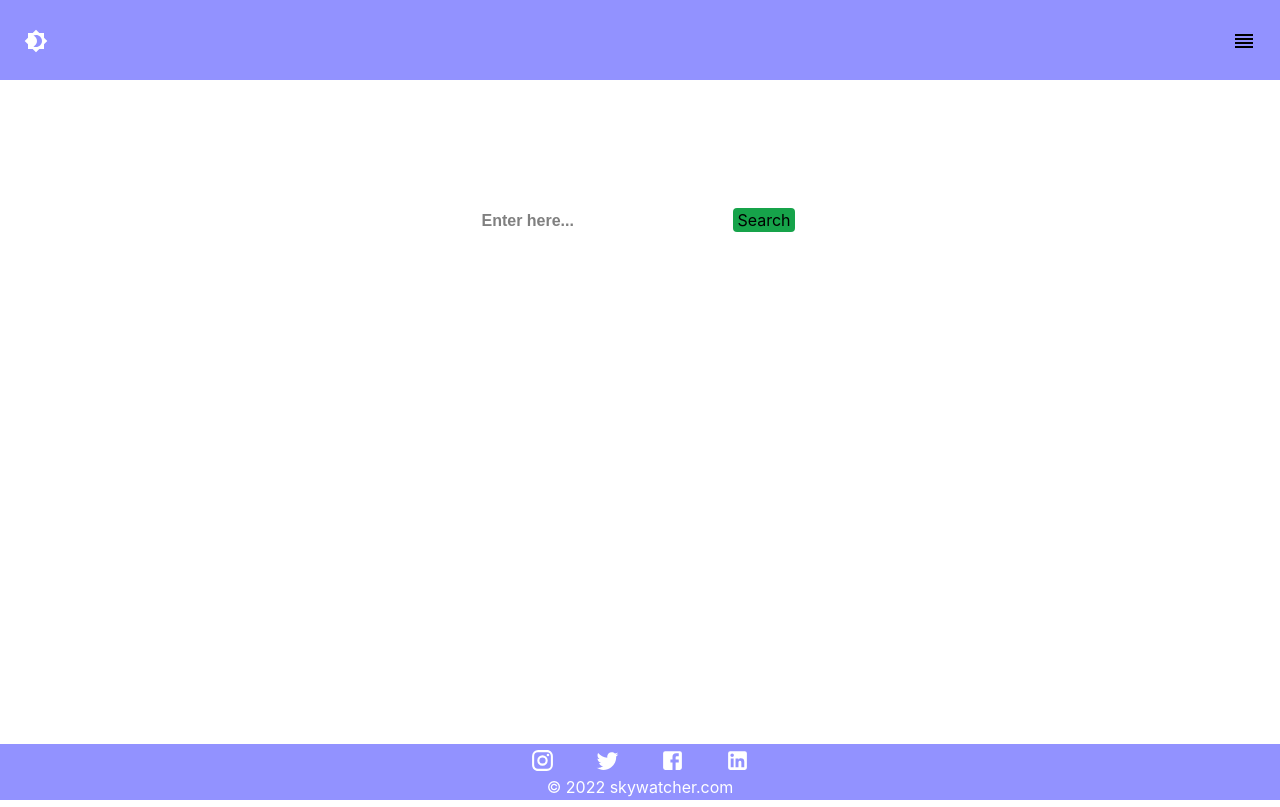
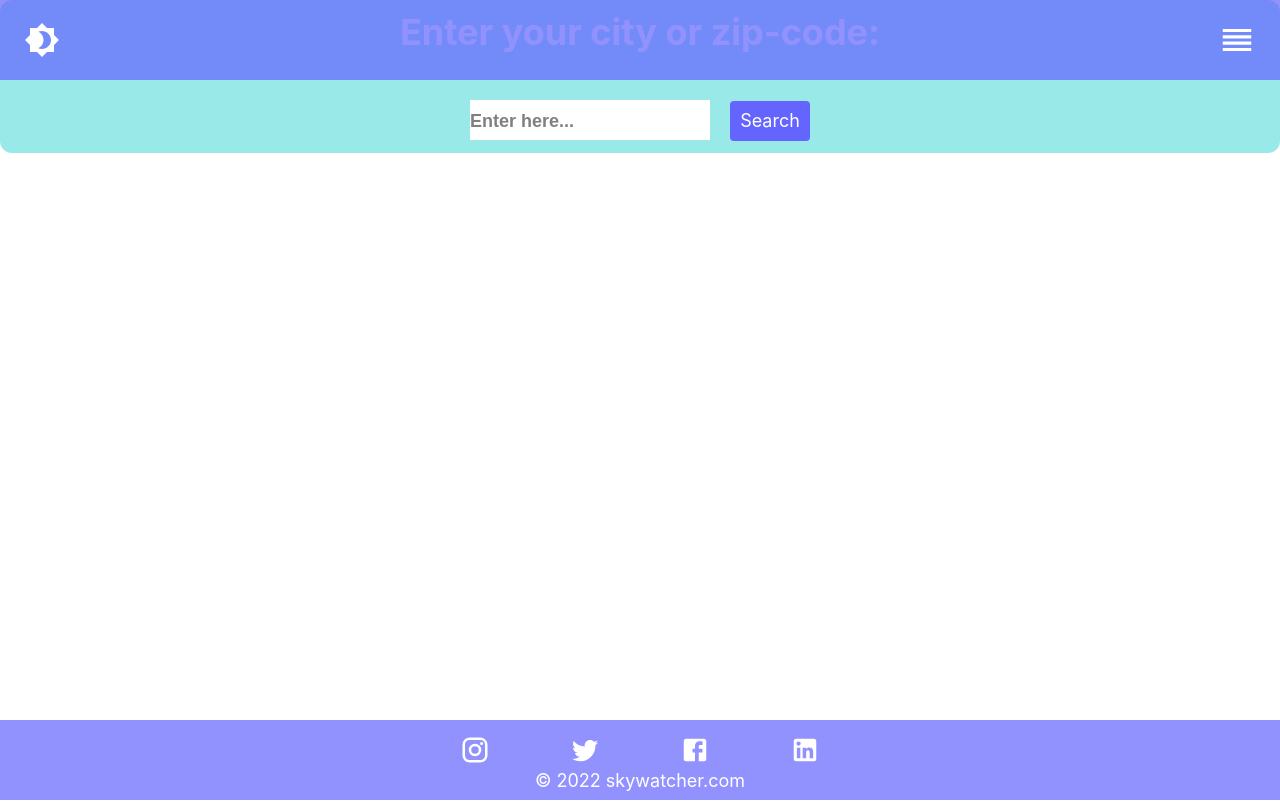
Before and after one commit to ojds2022/skywatcher, a React (Create React App) app: page /astro in a window 1280 px wide. Built offline with nearby package versions, Linux system fonts and the light colour scheme.

Commit message:
refactor: updated version from portfolio-app

```diff
--- a/src/components/footer.js
+++ b/src/components/footer.js
@@ -7,14 +7,14 @@ import '../styles/footer.css';
 
 function Footer() {
     return (
-      <div className="w-full h-14 bg-light-purple bg-opacity-70 absolute bottom-0 left-0 flex flex-col justify-center z-20">
-          <div className="socialMedia text-white cursor-pointer pt-2">
+        <div className="absolute bottom-0 left-0 z-20 flex flex-col justify-center w-full h-14 xl:h-20 3xl:h-32 bg-light-purple bg-opacity-70">
+            <div id="socialMedia" className="pt-2 text-center text-white cursor-pointer">
                 <span className='hover:text-pale-green'><InstagramIcon /></span>
                 <span className='hover:text-pale-green'><TwitterIcon /></span>
                 <span className='hover:text-pale-green'><FacebookIcon /></span>
                 <span className='hover:text-pale-green'><LinkedInIcon /></span>
             </div>
-          <p className='text-white pb-2'> &copy; 2022 skywatcher.com </p>
+            <p className='text-sm text-center text-white xl:text-lg 3xl:text-3xl'> &copy; 2022 skywatcher.com </p>
         </div>
       );
   }
--- a/src/components/navbar.js
+++ b/src/components/navbar.js
@@ -20,15 +20,15 @@ function Navbar() {
                     <button id="arrowUp" className='bg-transparent border-0 cursor-pointer' onClick={toggleNavbar}>
                         <KeyboardArrowUpIcon />
                     </button>
-                    <Link to="/skywatcher"><span className='text-xl text-white md:text-2xl xl:text-3xl 3xl:text-6xl hover:text-pale-green'>Home</span></Link>
+                    <Link to="/"><span className='text-xl text-white md:text-2xl xl:text-3xl 3xl:text-6xl hover:text-pale-green'>Home</span></Link>
                     <Link to="/about"><span className='text-xl text-white md:text-2xl xl:text-3xl 3xl:text-6xl hover:text-pale-green'>About</span></Link>
-                    <Link to="/"><span className='text-xl text-white md:text-2xl xl:text-3xl 3xl:text-6xl hover:text-pale-green'>Portfolio</span></Link>
+                    {/*<Link to="/"><span className='text-xl text-white md:text-2xl xl:text-3xl 3xl:text-6xl hover:text-pale-green'>Portfolio</span></Link>*/}
                 </div>
             </div>
           :
             <div className="absolute top-0 left-0 z-20 flex flex-row w-full navbar h-14 xl:h-20 3xl:h-32 bg-light-purple bg-opacity-70">
                 <div className="flex items-center justify-between px-6 grow">
-                    <Link to="/skywatcher">
+                    <Link to="/">
                         <span id="navbarLogo" className='pt-1 text-white cursor-pointer hover:text-pale-green'><Brightness4SharpIcon /></span>
                     </Link>
                     <button id="burger" className='bg-transparent border-0 cursor-pointer' onClick={toggleNavbar}>
--- a/src/pages/astroInfo.js
+++ b/src/pages/astroInfo.js
@@ -48,25 +48,25 @@ const AstroInfo = () => {
     return (
         <div>
             {showAstroInfo === true ?
-                <div className='text-white w-11/12 bg-turquoise bg-opacity-40 mx-auto mt-20 rounded-xl pl-2 pb-8'>
+                <div className='w-11/12 pb-8 pl-2 mx-auto text-white bg-turquoise bg-opacity-40 rounded-xl'>
                     <div className='flex flex-row justify-between'>
-                        <h1 className='text-2xl font-bold py-2 mx-auto'>{location}</h1>
-                        <button className='pr-4 hover:text-red-500 text-xl' onClick={closeAstroInfo}><CloseIcon fontSize='medium' /></button>
+                        <h1 className='py-2 mx-auto text-2xl font-bold xl:text-4xl 3xl:text-7xl'>{location}</h1>
+                        <button className='pr-4 text-xl hover:text-red-500' onClick={closeAstroInfo}><CloseIcon fontSize='large' /></button>
                     </div>
-                    <ul className='text-left text-lg'>
-                        <li className='mb-4 font-bold'>Sunrise: <span className='text-pale-green'>{sunrise}</span></li>
-                        <li className='mb-4 font-bold'>Sunset: <span className='text-pale-green'>{sunset}</span></li>
-                        <li className='mb-4 font-bold'>Moonrise: <span className='text-pale-green'>{moonrise}</span></li>
-                        <li className='mb-4 font-bold'>Moonset: <span className='text-pale-green'>{moonset}</span></li>
-                        <li className='flex flex-row mb-4 font-bold'>Lunar phase: <Link to='/lunar'><button className='bg-light-yellow hover:bg-yellow-300 text-navy p-1 rounded-lg ml-3'>{lunarPhase}</button></Link></li>
-                        <li className='font-bold'>Moon illumination: <span className='text-yellow-200'>{moonIll}</span></li>
+                    <ul className='text-lg lg:text-xl xl:text-3xl 3xl:text-6xl'>
+                        <li className='flex flex-row justify-between mb-4 ml-2 font-bold xl:pb-3 3xl:pb-20'>Sunrise: <span className='mr-10 text-pale-green'>{sunrise}</span></li>
+                        <li className='flex flex-row justify-between mb-4 ml-2 font-bold xl:pb-3 3xl:pb-20'>Sunset: <span className='mr-10 text-pale-green'>{sunset}</span></li>
+                        <li className='flex flex-row justify-between mb-4 ml-2 font-bold xl:pb-3 3xl:pb-20'>Moonrise: <span className='mr-10 text-pale-green'>{moonrise}</span></li>
+                        <li className='flex flex-row justify-between mb-4 ml-2 font-bold xl:pb-3 3xl:pb-20'>Moonset: <span className='mr-10 text-pale-green'>{moonset}</span></li>
+                        <li className='flex flex-row justify-between mb-4 ml-2 font-bold xl:pb-3 3xl:pb-20'>Lunar phase: <Link to='/lunar'><button className='p-1 mr-10 rounded-lg bg-light-yellow hover:bg-yellow-300 text-navy xl:p-3 3xl:p-6 3xl:rounded-xl'>{lunarPhase}</button></Link></li>
+                        <li className='flex flex-row justify-between ml-2 font-bold xl:pb-3 3xl:pb-20'>Moon illumination: <span className='mr-10 text-yellow-200'>{moonIll}</span></li>
                     </ul>
                 </div>
                 :
-                <div className="w-full h-40 mt-44">
-                      <h2 className='text-white text-xl font-bold'>Enter your city or zip-code:</h2>
-                      <input id="inputField" className='focus:outline-none' type="text" placeholder="Enter here..."/>
-                      <button className='hover:bg-pale-green bg-green-600 rounded m-1 px-1' type="submit" onClick={fetchAstronomyInfo}>Search</button>
+                <div className="px-2 pb-4 text-center bg-turquoise bg-opacity-40 rounded-xl 3xl:rounded-2xl xl:py-3 3xl:py-8">
+                      <h2 className='mb-5 text-xl font-bold text-white md:text-2xl xl:text-4xl xl:mb-12 3xl:text-6xl'>Enter your city or zip-code:</h2>
+                      <input id="inputField" className='focus:outline-none md:w-44 md:h-7 xl:w-60 xl:h-10 xl:text-lg 3xl:w-80 3xl:h-16 3xl:text-3xl' type="text" placeholder="Enter here..."/>
+                      <button className='px-1 ml-2 text-white rounded hover:bg-pale-green bg-light-purple hover:text-black md:h-7 md:w-16 xl:h-10 xl:w-20 xl:text-lg xl:ml-5 3xl:h-16 3xl:w-32 3xl:rounded-xl' type="submit" onClick={fetchAstronomyInfo}>Search</button>
                 </div>
             }
         </div>
--- a/src/pages/home.js
+++ b/src/pages/home.js
@@ -8,16 +8,15 @@ import '../styles/home.css';
 
 const Home = () => {
   return (
-    <div className="home h-screen bg-center bg-cover grid grid-rows-4" style={{ backgroundImage: `url(${BannerImage})` }}>
+    <div id="home-container" className="grid h-screen grid-rows-3" style={{ backgroundImage: `url(${BannerImage})` }}>
       <div>
         <h1 id="title">
             <LogoAnimation />
         </h1>
       </div>
-      <div id='appear' className='row-start-1 row-span-3'>
+      <div id='appear' className='mx-auto place-self-center md:w-1/2'>
           <AstroInfo />
       </div>
-      <div></div>
     </div>
   );
 }
--- a/src/pages/lunarPhase.js
+++ b/src/pages/lunarPhase.js
@@ -40,11 +40,11 @@ const LunarPhase = () => {
 
 
   return (
-    <div className="home h-screen bg-center bg-cover flex flex-rows-3" style={{ backgroundImage: `url(${BannerImage})` }}>
-        <div className='w-3/4 m-auto row-start-2 z-50 px-2 pt-1 rounded-3xl bg-gray-500 bg-opacity-70 grid'>
+    <div id="home-container" className="grid h-screen grid-rows-3" style={{ backgroundImage: `url(${BannerImage})` }}>
+        <div className='z-50 grid w-3/4 row-start-2 px-4 pt-1 m-auto lg:w-1/2 md:row-start-1 md:mt-24 lg:mt-32 xl:mt-40 3xl:mt-80 md:px-8 xl:pt-3 3xl:pl-20 3xl:pt-10 rounded-3xl bg-turquoise bg-opacity-70'>
             <div className='flex justify-end'>
                 <Link to='/'>
-                    <CloseIcon  className='hover:text-red-500' />
+                    <CloseIcon  className='hover:text-red-500' fontSize="large" />
                 </Link>
             </div>
             {lunarImage === 'Full Moon' ? <img className='rounded-3xl opacity-90' src={FullMoon} alt='' />
@@ -57,7 +57,7 @@ const LunarPhase = () => {
             : lunarImage === 'First Quarter' ? <img className='rounded-3xl opacity-90' src={FirstQuarterMoon} alt='' />
             : <div></div>
             }
-            <span className='text-2xl font-bold py-1'>{lunarImage}</span>
+            <span className='py-1 text-2xl font-bold text-center xl:text-4xl 3xl:text-7xl'>{lunarImage}</span>
         </div>
     </div>
   );
--- a/src/styles/footer.css
+++ b/src/styles/footer.css
@@ -1,4 +1,28 @@
-.socialMedia svg {
+#socialMedia svg {
   font-size: 25px;
   margin: 2px 20px;
 }
+@media screen and (min-width: 768px) {
+  #socialMedia svg {
+    font-size: 25px;
+    margin: 2px 30px;
+  }
+}
+@media screen and (min-width: 1024px) {
+  #socialMedia svg {
+    font-size: 30px;
+    margin: 2px 40px;
+  }
+}
+@media screen and (min-width: 1440px) {
+  #socialMedia svg {
+    font-size: 40px;
+    margin: 2px 50px;
+  }
+}
+@media screen and (min-width: 2560px) {
+  #socialMedia svg {
+    font-size: 70px;
+    margin: 2px 100px;
+  }
+}
--- a/src/styles/home.css
+++ b/src/styles/home.css
@@ -1,6 +1,10 @@
-
 #appear {
   animation: appear 10.5s ease-out forwards;
+}
+
+#home-container {
+background-position: center;
+background-size: cover;
 }
 
 #lunarPhaseContainer {
--- a/src/styles/navbar.css
+++ b/src/styles/navbar.css
@@ -1,7 +1,18 @@
-.burger svg {
+#burger svg {
   font-size: 38px;
+  color: white;
 }
-.navbarLogo svg {
+#burger svg:hover {
+  color: PaleGreen;
+}
+#arrowUp svg {
+  font-size: 38px;
+  color: white;
+}
+#arrowUp svg:hover {
+  color: PaleGreen;
+}
+#navbarLogo svg {
   font-size: 36px;
 }
 
@@ -14,3 +25,30 @@
 #closeMenu:hover {
   color: tomato;
 }
+
+@media screen and (min-width: 1440px) {
+  #burger svg {
+      font-size: 50px;
+      color: white;
+  }
+  #arrowUp svg {
+      font-size: 50px;
+      color: white;
+  }
+  #navbarLogo svg {
+      font-size: 50px;
+  }
+}
+@media screen and (min-width: 2560px) {
+  #burger svg {
+      font-size: 80px;
+      color: white;
+  }
+  #arrowUp svg {
+      font-size: 80px;
+      color: white;
+  }
+  #navbarLogo svg {
+      font-size: 80px;
+  }
+}
```
Lines whose indentation alone changed are shown as unchanged.
